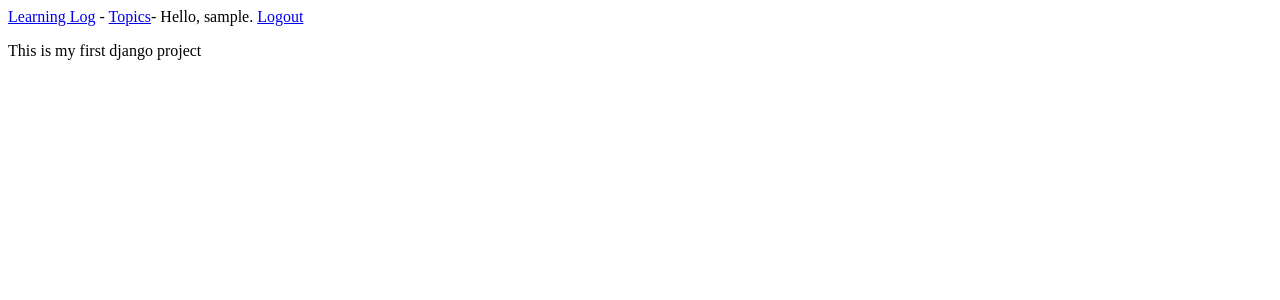
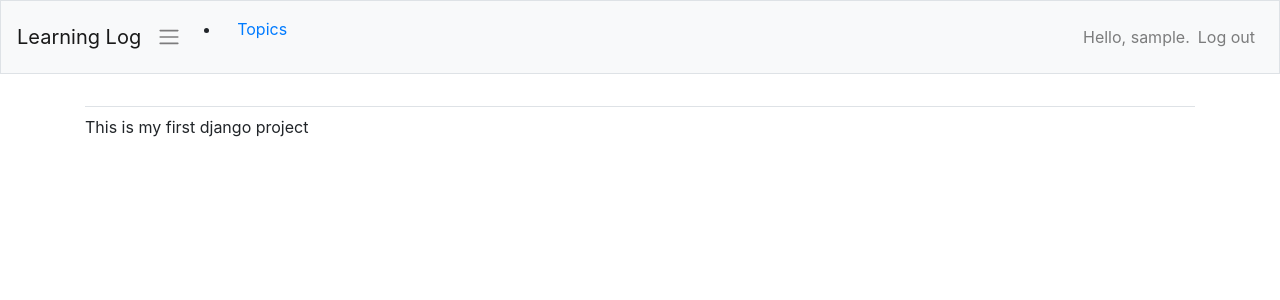
Before and after one commit to arybo599/learning_logs, a Django app: page / in a window 1280 px wide. Shown: the top 300 px of the page. Run offline with Django 4.2, Linux system fonts and the light colour scheme; the visitor is signed in with stand-in values (Sample User, id 1); some libraries are stand-ins or nearby versions.

Commit message:
base.html modified with bootstrap.html

```diff
--- a/learning_logs/templates/learning_logs/base.html
+++ b/learning_logs/templates/learning_logs/base.html
@@ -1,15 +1,70 @@
-<p>
-    <a href="{% url 'learning_logs:index' %}">Learning Log</a> -
-    <a href="{% url  'learning_logs:topics' %}">Topics</a>-
-    {% if user.is_authenticated %}
-        Hello, {{ user.username}}.
-        <a href="{% url 'users:logout' %}">Logout</a>
-    {% else %}
-    <a href="{% url 'users:register' %}">Register</a>-
-        <a href="{% url 'users:login' %}">Log in</a>
-    {% endif %}
+{% load bootstrap4 %}
+<!doctype html>
+<html lang="en">
+<head>
+  <meta charset="utf-8">
+  <meta name="viewport" content="width=device-width , initial-scale=1,
+  shrink-to-fit=no">
 
+  <title>Learning Log</title>
+  {% bootstrap_css %}
+  {% bootstrap_javascript jquery='full' %}
 
-</p>
+</head>
+<body>
+  <nav class="navbar navbar-expand-md navbar-light bg-light mb-4 border">
 
-{% block content %}{% endblock content %}
+    <a class="navbar-brand" href="{% url 'learning_logs:index' %}">Learning Log</a>
+
+    <button class="navbar-toggler" type="button" data-toggle="collapse"
+    data-target="#navbarCollapse" aria-controls="navbarCollapse"
+    aria-expanded="false" aria-label="Toggle navigation"></button>
+
+    <span class="navbar-toggler-icon"></span>
+
+    <div class="collapse navbar-collapse" id="navbarCollapse">
+
+      <ul class="navabr-nav mr-auto">
+        <li >
+          <a class="nav-link" href="{% url 'learning_logs:topics' %}">Topics</a>
+        </li>
+      </ul>
+
+      <ul class="navbar-nav ml-auto">
+        {% if user.is_authenticated %}
+          <li class="nav-item">
+            <span class="navbar-text"> Hello, {{ user.username }}.</span>
+          </li>
+          <li class="nav-item">
+            <a class="nav-link" href="{% url 'users:logout' %}">Log out</a>
+          </li>
+        {% else %}
+
+        <li class="nav-item">
+          <a class="nav-link" href="{% url 'users:register' %}">Register</a>
+        </li>
+        <li class="nav-item">
+          <a class="nav-link" href="{% url 'users:login' %}">Log in</a>
+        </li>
+
+        {% endif %}
+      </ul>
+
+    </div>
+
+  </nav>
+
+  <main role="main" class="container">
+
+    <div class="pb-2 mb-2 border-bottom">
+      {% block page_header %}{% endblock page_header %}
+    </div>
+
+    <div>
+      {% block content %}{% endblock content %}
+    </div>
+
+  </main>
+
+</body>
+</html>
--- a/learning_logs/templates/learning_logs/index.html
+++ b/learning_logs/templates/learning_logs/index.html
@@ -1,5 +1,5 @@
 {% extends 'learning_logs/base.html' %}
 
 {% block content %}
-<p>This is my first django project</p>
+  <p>This is my first django project</p>
 {% endblock content %}
```
